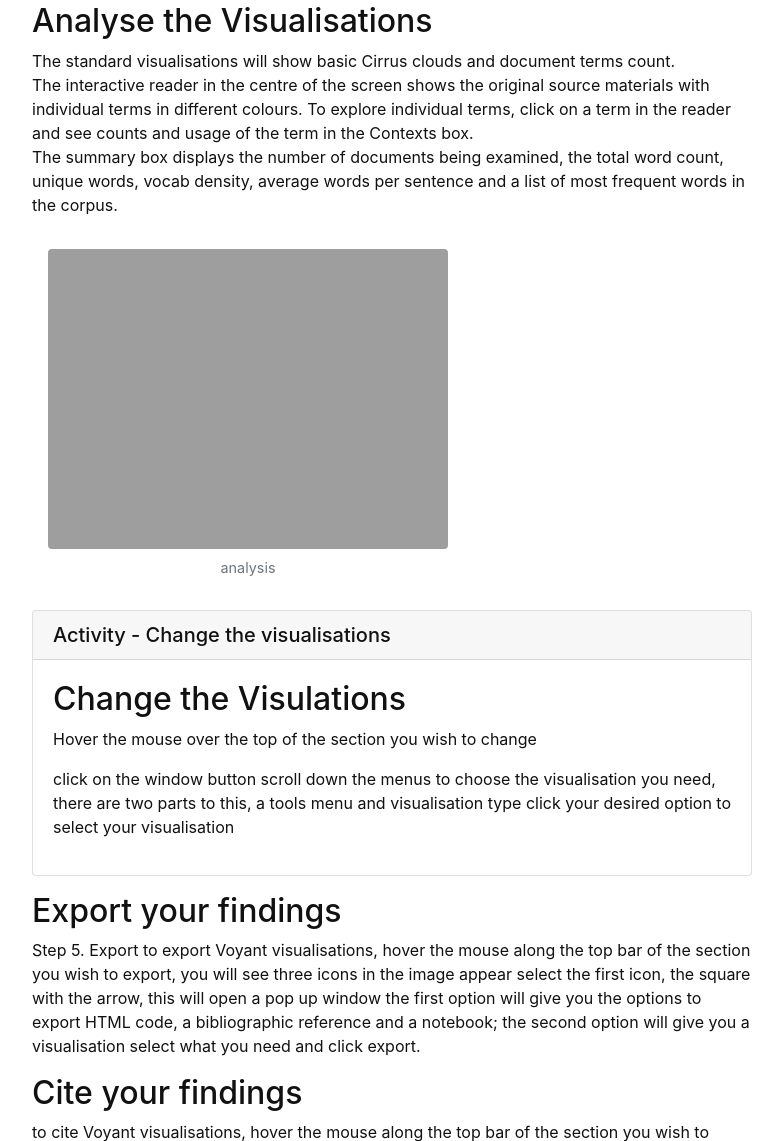
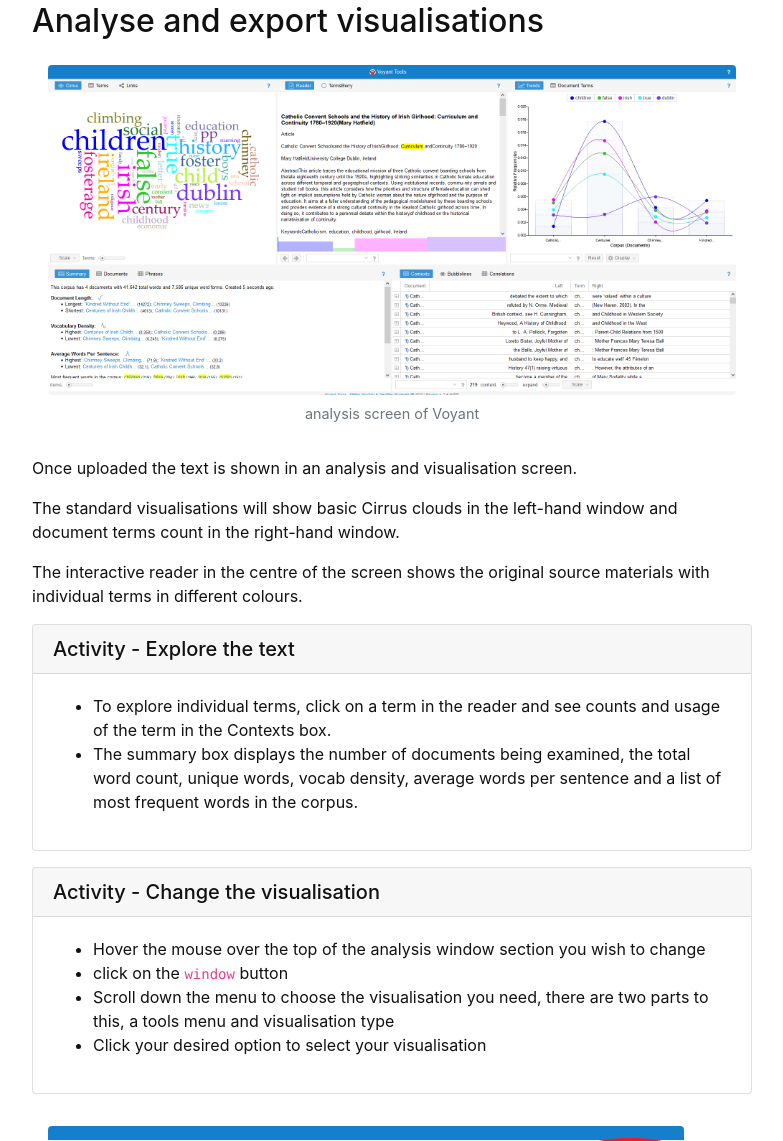
Before and after one commit to GULibrarySandbox/data-vis-basics, a Jekyll site: the page built from content/5-voyant.md, in a window 1280 px wide and 1400 px high, scrolled down 3242 px, cut to the strip 259-1400 px from the top of the window. Shown: the whole strip, without its empty margins (248-1031 px from the left). Built offline with Jekyll 4.4.1, drawn with Linux system fonts in a browser that asks for light colours; some of the changed text lies outside the part shown.

Commit message:
Update 5-voyant.md

```diff
--- a/content/5-voyant.md
+++ b/content/5-voyant.md
@@ -67,33 +67,31 @@ Watch the Video, this will show you how to use Voyant tools, export your visuali
 <iframe width="560" height="315" src="https://player.vimeo.com/video/563076024?badge=0&amp;autopause=0&amp;player_id=0&amp;app_id=58479" title="voyant_URL_upload_tailed.mp4"></iframe>
 
 
-## Analyse the Visualisations
+## Analyse and export visualisations
 
-The standard visualisations will show basic Cirrus clouds and document terms count.
+{% include figure.html img="VoyantToolsAnalysisScreen.png" alt="Voyant analysis" caption="analysis screen of Voyant" width="100%" %}
+
+Once uploaded the text is shown in an analysis and visualisation screen.
+
+The standard visualisations will show basic Cirrus clouds in the left-hand window and document terms count in the right-hand window.
+
 The interactive reader in the centre of the screen shows the original source materials with individual terms in different colours.
-To explore individual terms, click on a term in the reader and see counts and usage of the term in the Contexts box.
-The summary box displays the number of documents being examined, the total word count, unique words, vocab density, average words per sentence and a list of most frequent words in the corpus.
-{% include figure.html img="voyant_screen.jpg" alt="voyant_analysis" caption="analysis" width="100%" %}
-
+{% capture text %}
+- To explore individual terms, click on a term in the reader and see counts and usage of the term in the Contexts box.
+- The summary box displays the number of documents being examined, the total word count, unique words, vocab density, average words per sentence and a list of most frequent words in the corpus.{% endcapture %}{% include card.md header="Activity - Explore the text" text=text %}
 
 {% capture text %}
-## Change the Visulations
+- Hover the mouse over the top of the analysis window section you wish to change
+- click on the `window` button
+- Scroll down the menu to choose the visualisation you need, there are two parts to this, a tools menu and visualisation type
+- Click your desired option to select your visualisation{% endcapture %}{% include card.md header="Activity - Change the visualisation" text=text %}
 
-Hover the mouse over the top of the section you wish to change
-
-click on the window button
-scroll down the menus to choose the visualisation you need, there are two parts to this, a tools menu and visualisation type
-click your desired option to select your visualisation
-
-{% endcapture %}
-{% include card.md header="Activity - Change the visualisations" text=text %}
-
-## Export your findings
-Step 5. Export
-to export Voyant visualisations, hover the mouse along the top bar of the section you wish to export, you will see three icons in the image appear
-select the first icon, the square with the arrow, this will open a pop up window
-the first option will give you the options to export HTML code, a bibliographic reference and a notebook;  the second option will give you a visualisation
-select what you need and click export.
+{% include figure.html img="VoyantChangeTools.png" alt="How to change the analysis tool in Voyant" caption="How to change the analysis tool in Voyant" width="100%" %}
+{% capture text %}
+- Hover the mouse along the top bar of the section you wish to export, you will see three icons in the image appear
+- Select the first icon, the square with the arrow, this will open a pop up window
+- the first option will give you the options to export HTML code, a bibliographic reference and a notebook;  the second option will give you a visualisation
+- select what you need and click export.{% endcapture %}{% include card.md header="Activity - Export your findings" text=text %}
 
 ## Cite your findings
 to cite Voyant visualisations, hover the mouse along the top bar of the section you wish to export, you will see three icons appear
@@ -103,15 +101,13 @@ click the bibliographic reference button then click export
 there are three reference options available, copy the style you need.
 
 {% capture text %}
-
-## Activities - Export and Cite your data
 The key feature of Voyant is to be able to quickly create visual data, and then the capacity to choose your own visualisation and export the image for further use.
 
-In this set of activitis we will look at the different types of resources to upload and how to change the visualisations.
+In this set of activities we will look at the different types of resources to upload and how to change the visualisations.
 
 Part 1 - Step 1
 
-Upload a variety of documents to Voyant
+- Upload a variety of documents to Voyant
 
 In the lesson we uploaded URLs, PDFS and text to the tool, now try adding both text and a URL to the 'Add Texts' box
 does the tool read both elements?
@@ -126,23 +122,13 @@ Part  2
 
 with your data set, change the visualisation; using the corpus tools menu change the visualisation to 'Steam graph'
 now export this using the export visualisation function, export the graph as an SNG, copy the visualisation and paste the image into a word doc
-finally, again using the export function, export the bibliographic reference.
-
-{% endcapture %}
-{% include card.md header="Export and Cite your data" text=text %}
+finally, again using the export function, export the bibliographic reference.{% endcapture %}{% include card.md header="Activity: Export and Cite your data" text=text %}
 
 ## Voyant in practice- Articles citing Voyant Tools
 To see how reserachers are using Voyant in their studies take a look at the following articles;
 
-Stephanie Posthumus & Stéfan Sinclair(2014) Reading environment(s): digital humanities meets eco-criticism, Green Letters,18:3,254-273,DOI: 10.1080/14688417.2014.966737  (access via Griffith Library here)
-Rambsy, K. (2016). Text-Mining Short Fiction by Zora Neale Hurston and Richard Wright using Voyant Tools. CLA Journal, 59(3), 251-258. Retrieved June 16, 2020, from www.jstor.org/stable/44325917 (access via Griffith Library here)
-
-
-
-
-
-{% include button.md text="back to main" link="https://griffithunilibrary.github.io/data-vis-basics/" color="info" %}
-
+- Stephanie Posthumus & Stéfan Sinclair(2014) Reading environment(s): digital humanities meets eco-criticism, Green Letters,18:3,254-273,DOI: 10.1080/14688417.2014.966737  (access via Griffith Library here)
+- Rambsy, K. (2016). Text-Mining Short Fiction by Zora Neale Hurston and Richard Wright using Voyant Tools. CLA Journal, 59(3), 251-258. Retrieved June 16, 2020, from www.jstor.org/stable/44325917 (access via Griffith Library here)
 
 
 <p align="center">
```
